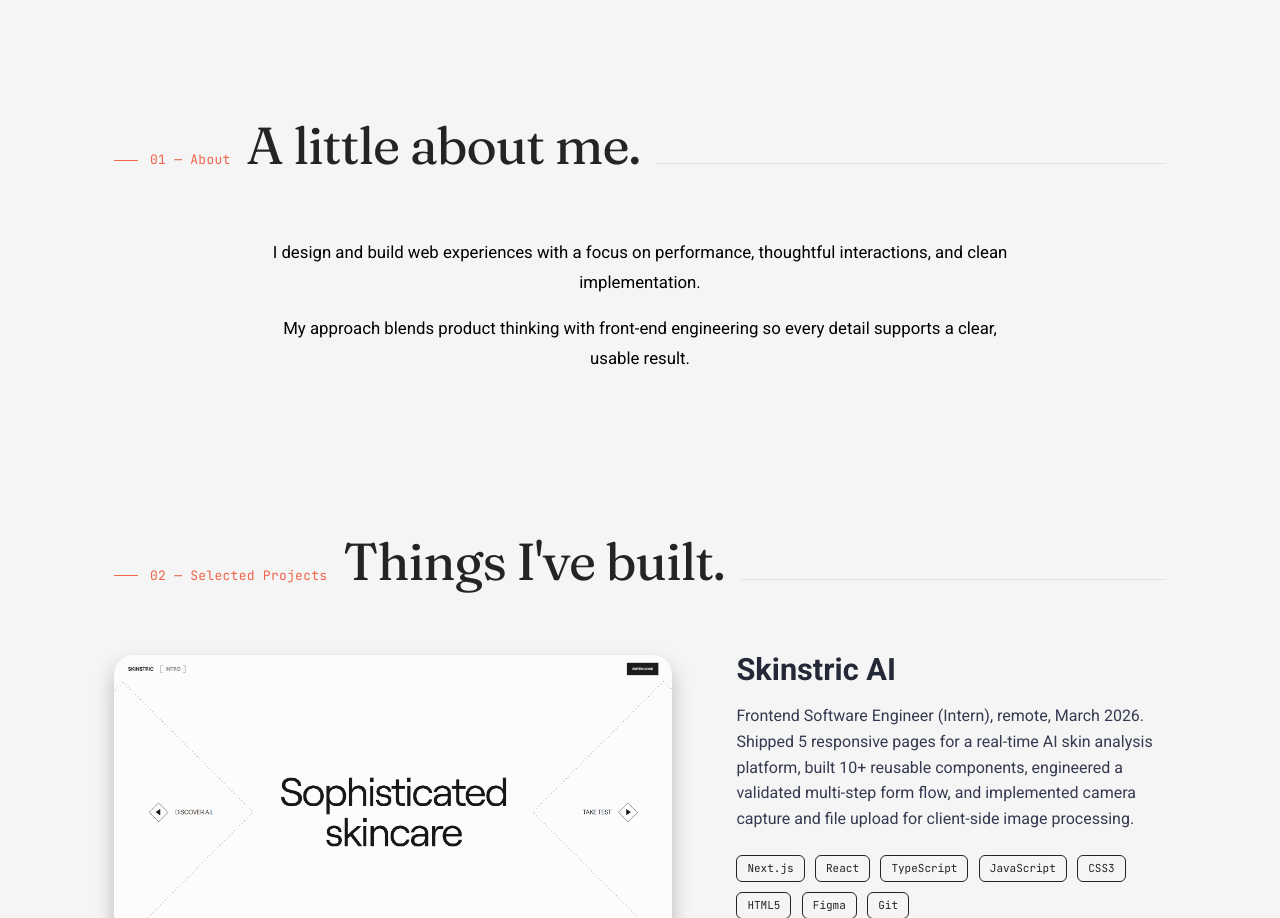
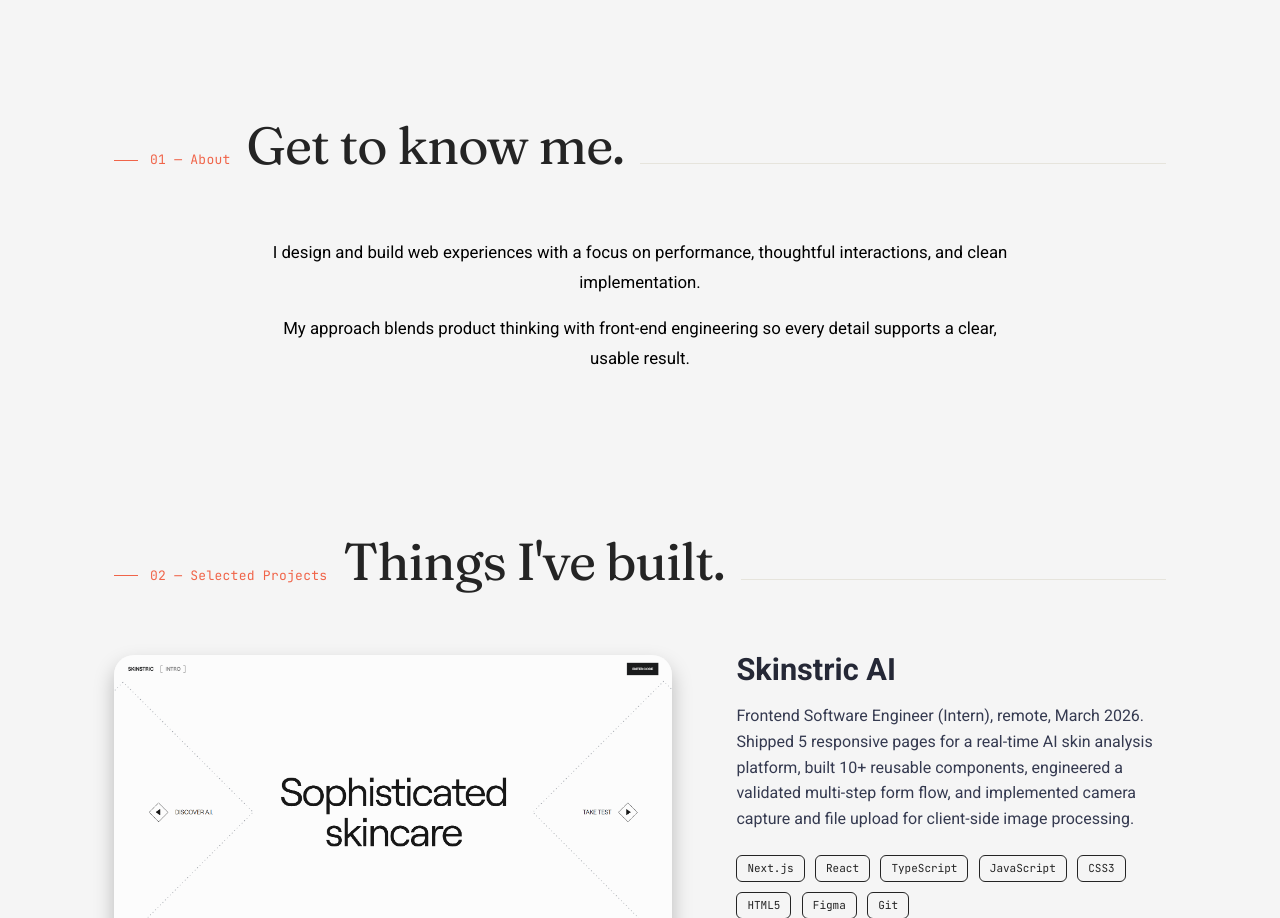
Before and after one commit to jeddelich/next-portfolio, a Next.js app: page / in a window 1280 px wide. Shown: the part 872-1790 px from the top of the page. Built offline with nearby package versions, Linux system fonts and the light colour scheme.

Commit message:
fix: internal page navigation for about and projects sections

```diff
--- a/components/about/about.module.css
+++ b/components/about/about.module.css
@@ -1,6 +1,7 @@
 .about {
   z-index: 2;
   position: relative;
+  scroll-margin-top: -64px;
 }
 
 .aboutContent {
--- a/components/about/about.tsx
+++ b/components/about/about.tsx
@@ -8,7 +8,7 @@
       <Marquee />
       <div className="container">
         <div className="row">
-          <SectionHeader eyebrow="01 — About" title="A little about me." />
+          <SectionHeader eyebrow="01 — About" title="Get to know me." />
           <div className={styles.aboutContent}>
             <p>
               I design and build web experiences with a focus on performance,
--- a/components/layout/Navbar.tsx
+++ b/components/layout/Navbar.tsx
@@ -59,10 +59,6 @@
           <a
             href="#about"
             className={`${styles.numberedNavLink} ${jetBrainsMono.className}`}
-            onClick={(event) => {
-              event.preventDefault();
-              toggleModal();
-            }}
           >
             <span className={styles.numberedNavLinkNum}>01.</span>
             <span>About</span>
--- a/components/projects/Projects.module.css
+++ b/components/projects/Projects.module.css
@@ -1,7 +1,7 @@
 .projects {
   z-index: 2;
   position: relative;
-  scroll-margin-top: -80px;
+  scroll-margin-top: 40px;
 }
 
 .project__list {
```
